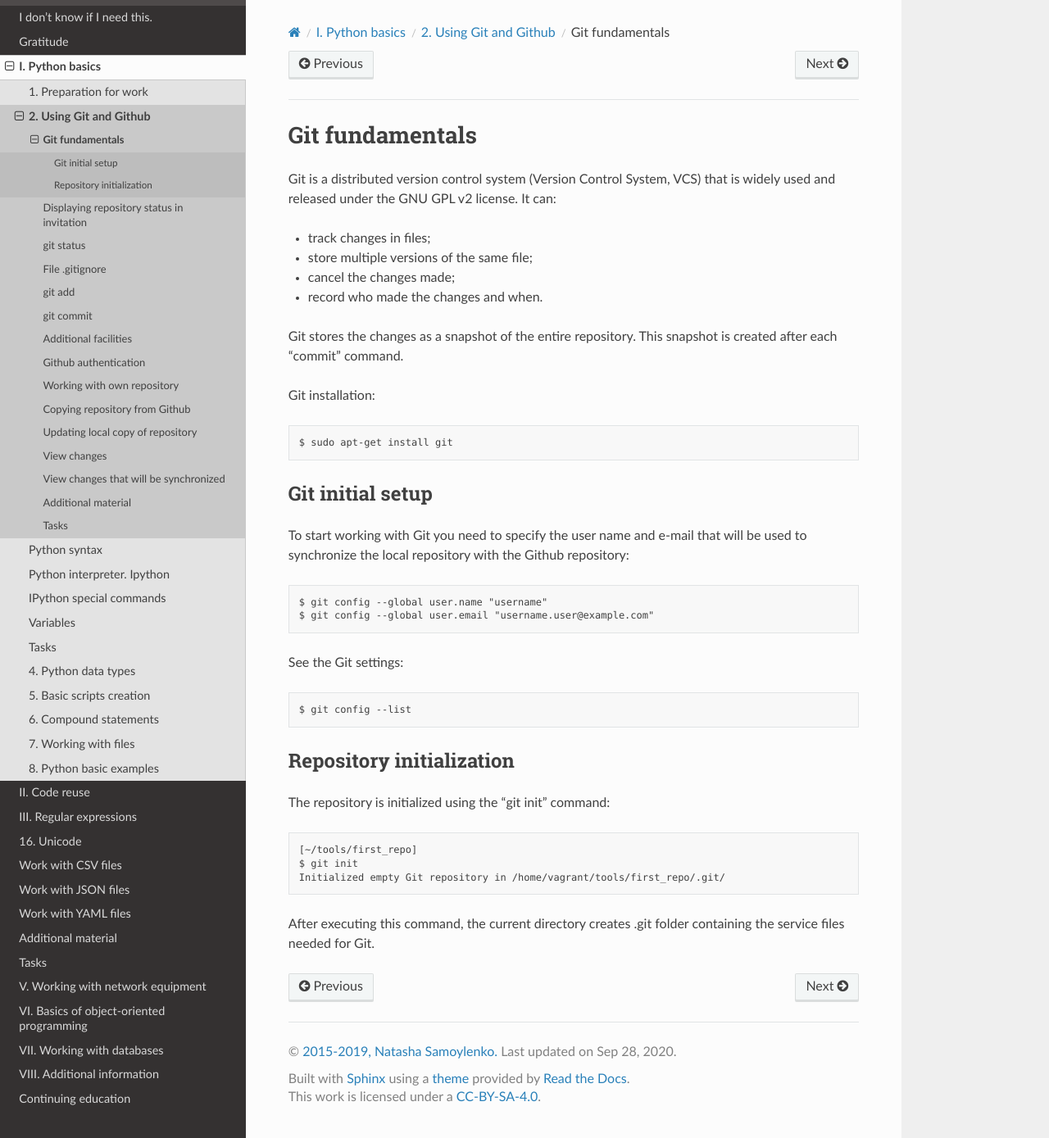
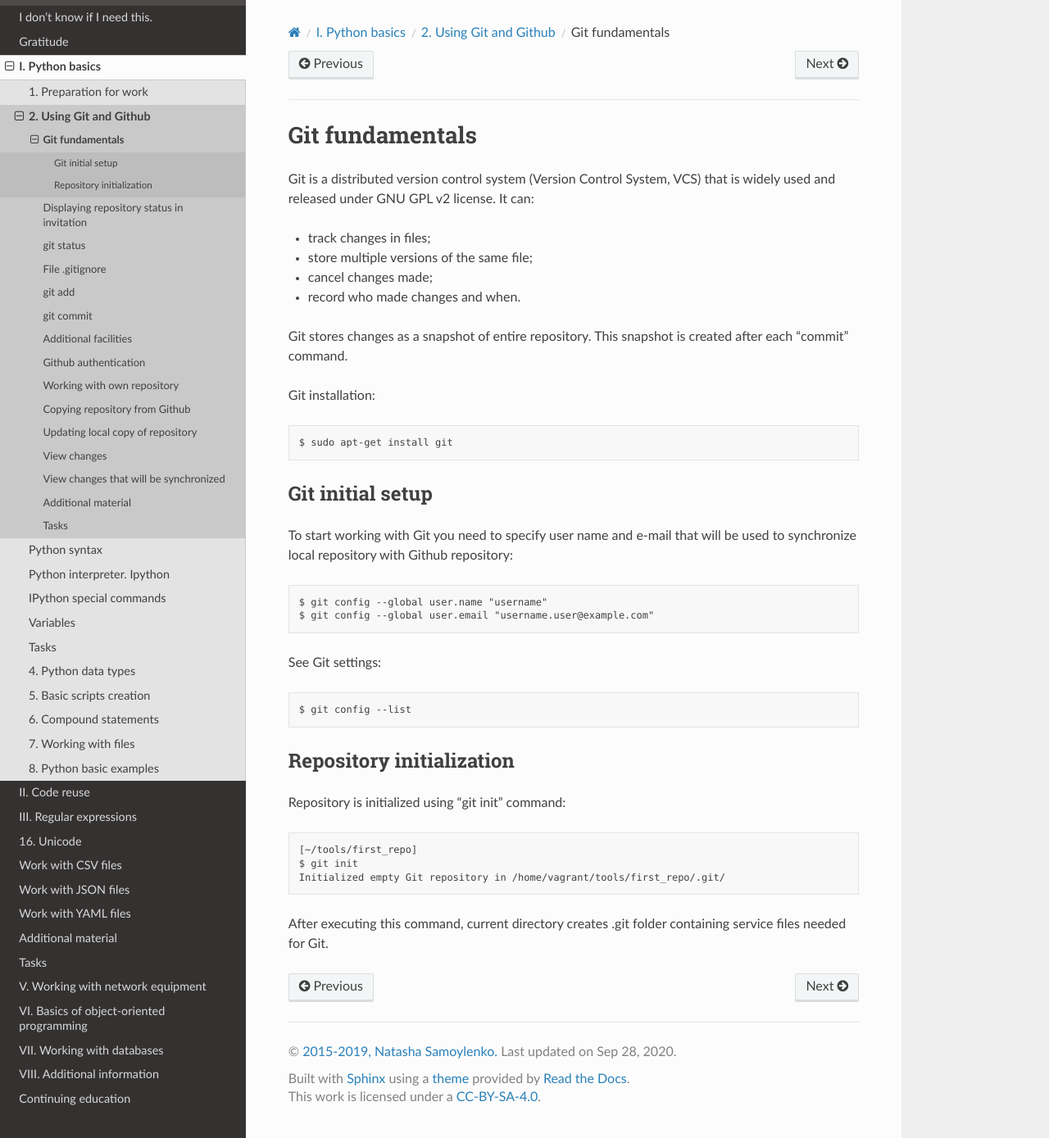
Before and after one commit to natenka/pyneng-book-en, a Sphinx documentation site: the page built from docs/source/book/02_git_github/git_basics.rst, in a window 1280 px wide and 1389 px high. Shown: the whole window at 82% size. Built offline with Sphinx 7.4.7 and the Read the Docs theme 2.0.0, drawn with Linux system fonts in a browser that asks for light colours; pages that are not in the unit, such as notebooks, are missing from menus.

Commit message:
Update git_basics.rst

```diff
--- a/docs/source/book/02_git_github/git_basics.rst
+++ b/docs/source/book/02_git_github/git_basics.rst
@@ -1,15 +1,15 @@
 Git fundamentals
 ~~~~~~~~~~
 
-Git is a distributed version control system (Version Control System, VCS) that is widely used and released under the GNU GPL v2 license.
+Git is a distributed version control system (Version Control System, VCS) that is widely used and released under GNU GPL v2 license.
 It can:
 
 -  track changes in files;
 -  store multiple versions of the same file;
--  cancel the changes made;
--  record who made the changes and when.
+-  cancel changes made;
+-  record who made changes and when.
 
-Git stores the changes as a snapshot of the entire repository. This snapshot is created after each “commit” command.
+Git stores changes as a snapshot of entire repository. This snapshot is created after each “commit” command.
 
 Git installation:
 
@@ -20,14 +20,14 @@ Git installation:
 Git initial setup
 ^^^^^^^^^^^^^^^^^^^^^^^
 
-To start working with Git you need to specify the user name and e-mail that will be used to synchronize the local repository with the Github repository:
+To start working with Git you need to specify user name and e-mail that will be used to synchronize local repository with Github repository:
 
 ::
 
     $ git config --global user.name "username"
     $ git config --global user.email "username.user@example.com"
 
-See the Git settings:
+See Git settings:
 
 ::
 
@@ -36,7 +36,7 @@ See the Git settings:
 Repository initialization
 ^^^^^^^^^^^^^^^^^^^^^^^^^
 
-The repository is initialized using the "git init" command:
+Repository is initialized using "git init" command:
 
 ::
 
@@ -44,4 +44,4 @@ The repository is initialized using the "git init" command:
     $ git init
     Initialized empty Git repository in /home/vagrant/tools/first_repo/.git/
 
-After executing this command, the current directory creates .git folder containing the service files needed for Git.
+After executing this command, current directory creates .git folder containing service files needed for Git.
```
